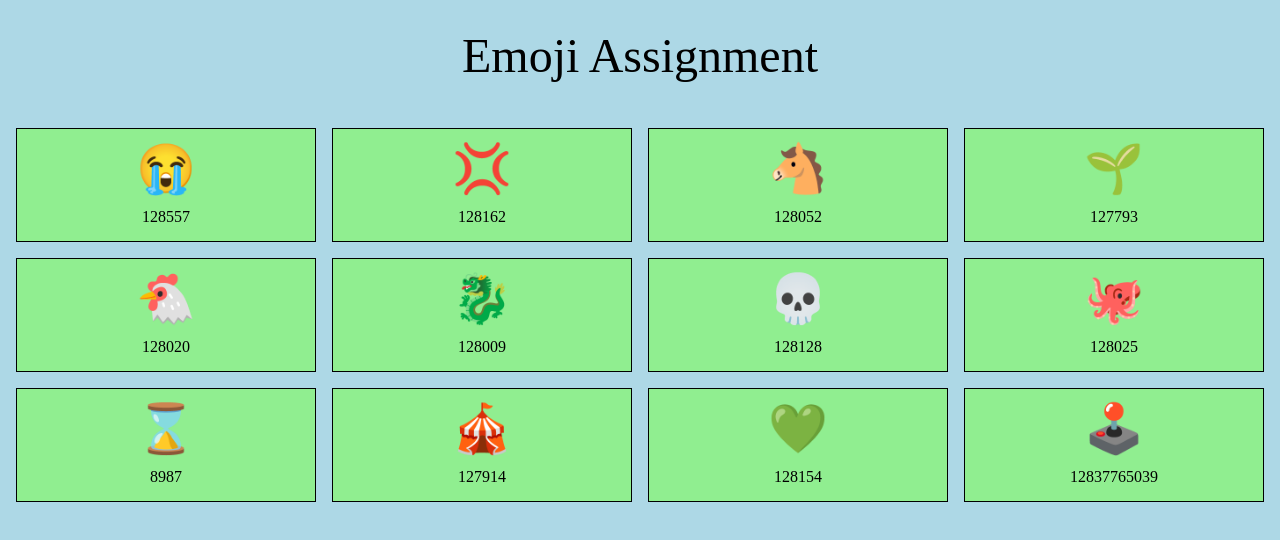
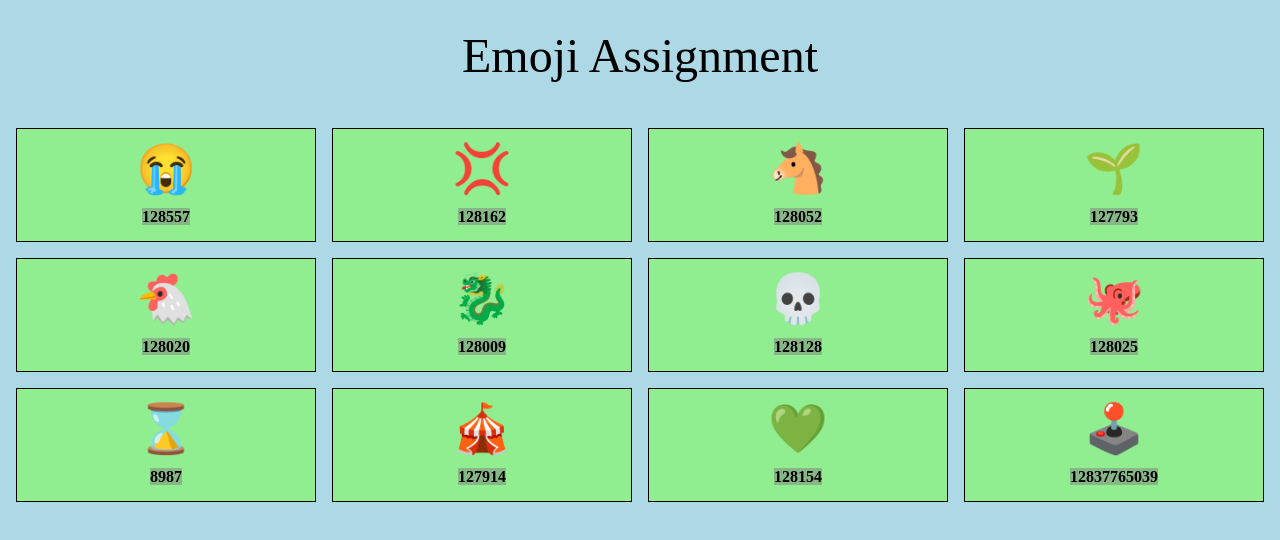
Before and after one commit to rice0069/mtm6302-emoji-rice0069, a plain HTML site: page index.html in a window 1280 px wide. Drawn offline with Linux system fonts and the light colour scheme.

Commit message:
Completes the Assignment - Adds one little details to the css stylesheet for giving the emoji codes a low opactiy background color

```diff
--- a/style.css
+++ b/style.css
@@ -65,7 +65,10 @@ body {
     background-color: var(--main-bg-color);
 }
 
-
+code {
+    font-weight: bold;
+    background-color: rgba(128, 128, 128, 0.5);
+}
 
 .title {
     text-align: center;
```
